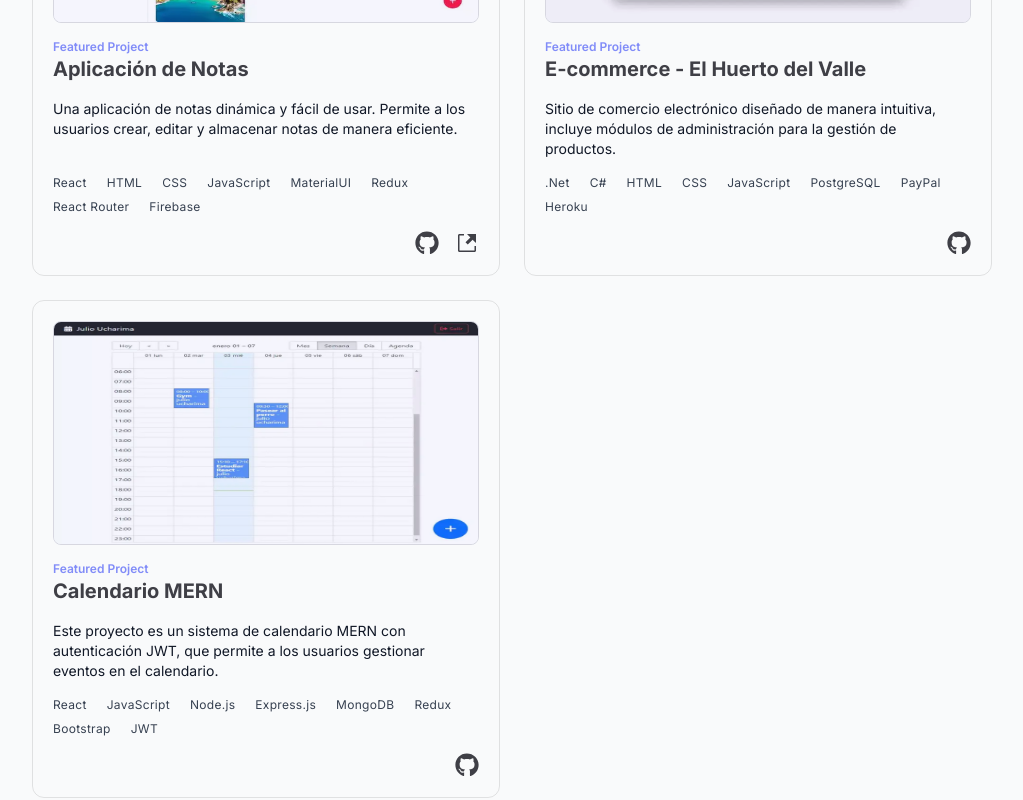
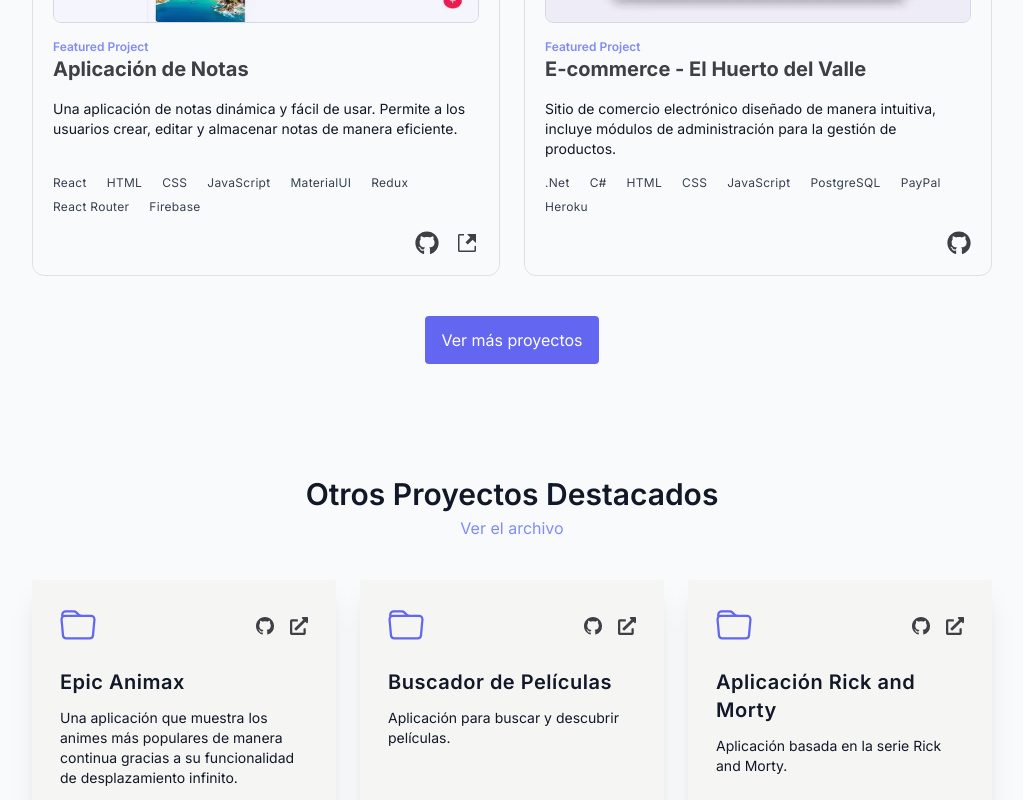
Before and after one commit to AngelOU20/portfolio-website, a Next.js app: page / in a window 1280 px wide. Shown: the part 3929-4729 px from the top of the page, without its empty margins (128-1151 px from the left). Built offline with nearby package versions, Linux system fonts and the light colour scheme.

Commit message:
feat: add feature to view more main projects

```diff
--- a/components/projects/Projects.tsx
+++ b/components/projects/Projects.tsx
@@ -1,7 +1,6 @@
 'use client';
 
-import React from 'react';
-
+import React, { useState } from 'react';
 import { SectionTitle, SectionSubTitle } from '../section';
 import { mainProjectsData, otherProjectsData } from '@/lib/data';
 import { projectTitle, projectSubTitle } from '@/lib/data';
@@ -10,6 +9,19 @@ import { useSectionInView } from '@/hooks';
 
 export function Projects() {
   const { ref } = useSectionInView('Proyectos', 0.4);
+  const [showAllMainProjects, setShowAllMainProjects] = useState(false);
+
+  const handleShowMore = () => {
+    setShowAllMainProjects(true);
+  };
+
+  const handleShowLess = () => {
+    setShowAllMainProjects(false);
+  };
+
+  const mainProjectsToShow = showAllMainProjects
+    ? mainProjectsData
+    : mainProjectsData.slice(0, 4);
 
   return (
     <section
@@ -21,11 +33,29 @@ export function Projects() {
       <SectionSubTitle>{projectSubTitle}</SectionSubTitle>
 
       <div className="max-w-[24rem] sm:max-w-[60rem] m-auto grid grid-cols-1 sm:grid-cols-2 gap-4 md:gap-6 mt-10">
-        {mainProjectsData.map((project, index) => (
+        {mainProjectsToShow.map((project, index) => (
           <React.Fragment key={index}>
             <MainProject index={index} {...project} />
           </React.Fragment>
         ))}
+      </div>
+
+      <div className="text-center mt-10">
+        {showAllMainProjects ? (
+          <button
+            onClick={handleShowLess}
+            className="px-4 py-2 bg-indigo-500 text-white rounded hover:bg-indigo-600"
+          >
+            Ver menos proyectos
+          </button>
+        ) : (
+          <button
+            onClick={handleShowMore}
+            className="px-4 py-2 bg-indigo-500 text-white rounded hover:bg-indigo-600"
+          >
+            Ver más proyectos
+          </button>
+        )}
       </div>
 
       <div className="mt-28">
```
